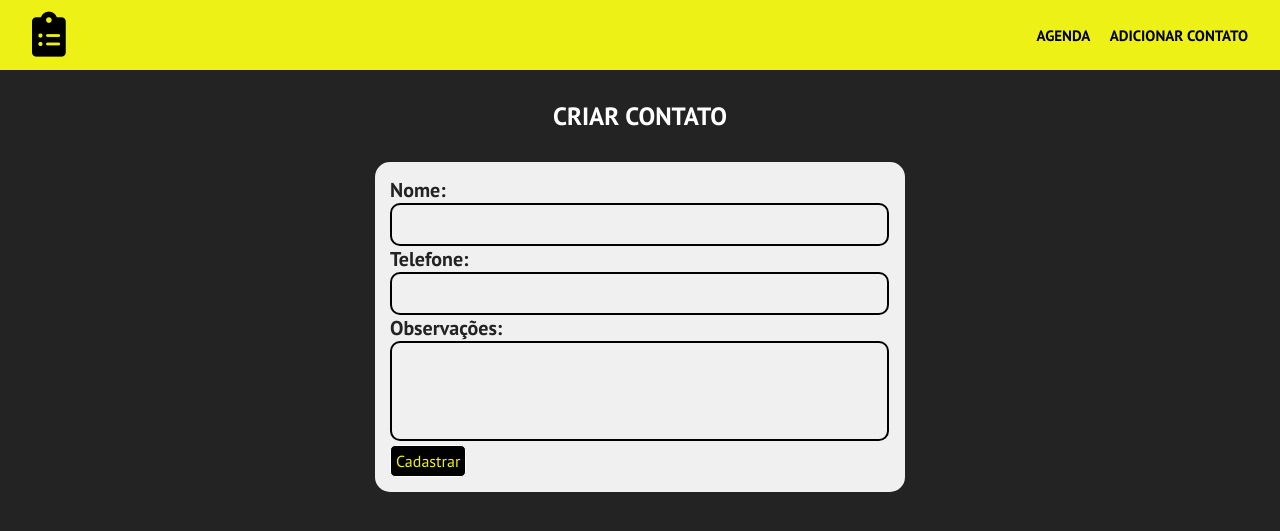
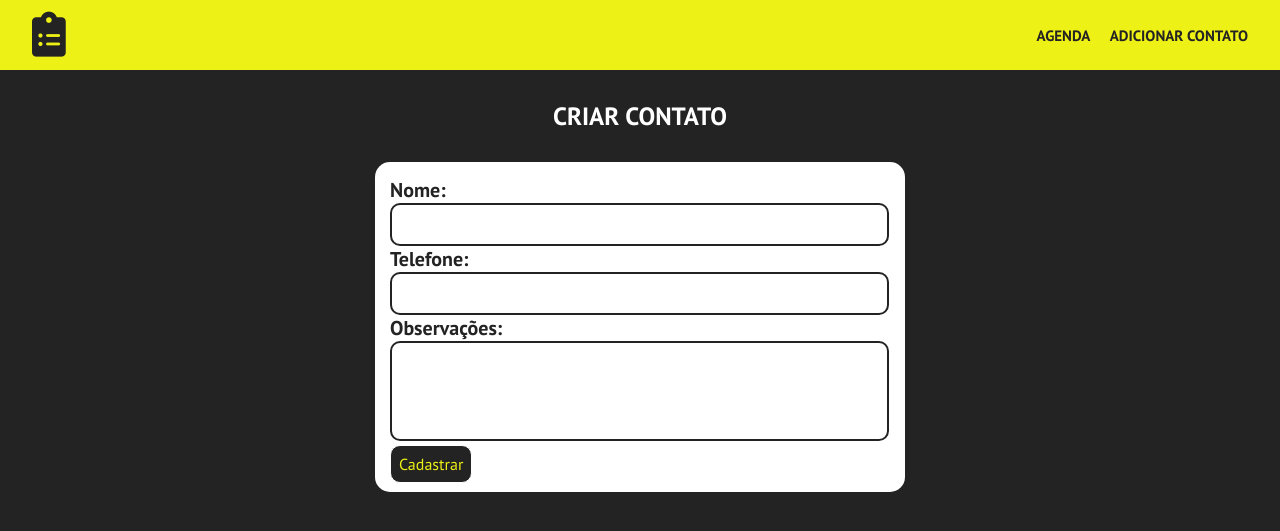
Before and after one commit to DarlanAugusto/Agenda, a PHP site: page /create.php in a window 1280 px wide. Shown: the top 531 px of the page. Run offline with PHP 8.4, Linux system fonts and the light colour scheme; data that the repository does not hold is empty.

Commit message:
Ajustes CSS

```diff
--- a/css/styles.css
+++ b/css/styles.css
@@ -22,7 +22,7 @@ header {
 
 .fa-clipboard-list {
     font-size: 45px;
-    color: #000;
+    color: #242323;
     height: 70px;
     line-height: 70px;
 
@@ -45,7 +45,7 @@ ul,li {
 }
 
 li a {
-    color: #000;
+    color: #242323;
     text-transform: uppercase;
     list-style: none;
     text-decoration: none;
@@ -69,6 +69,9 @@ li a:hover {
     border: 3px solid #eef115;
     padding: 15px;
     font-size: 22px;
+    border-radius: 10px;
+    width: 80%;
+    margin: 0 auto;
 }
 
 th {
@@ -118,7 +121,7 @@ td {
 }
 
 #backBtn a:hover {
-    color: #000;
+    color: #242323;
     background-color: #eef115;
 }
 
@@ -126,7 +129,7 @@ td {
     width: 500px;
     height: 300px;
     margin: 0 auto;
-    background-color: #f0f0f0;
+    background-color: #fff;
     border-radius: 15px;
     padding: 15px;
 }
@@ -134,7 +137,7 @@ td {
 .create input {
    width: 475px;
    background-color: transparent;
-   border: 2px solid #000 ;
+   border: 2px solid #242323 ;
    border-radius: 10px;
    padding: 10px;
    color: #242323;
@@ -145,7 +148,7 @@ td {
 textarea {
     width: 475px;
     background-color: transparent;
-    border: 2px solid #000 ;
+    border: 2px solid #242323 ;
     border-radius: 10px;
     padding: 10px;
     color: #242323;
@@ -167,9 +170,9 @@ textarea {
     font-size: 16px;
     text-decoration: none;
     color: #eef115;
-    background-color: #000;
+    background-color: #242323;
     border: 1px solid #fff;
-    border-radius: 5px;
-    padding: 5px;
+    border-radius: 10px;
+    padding: 8px;
     float: left;
 }
```
